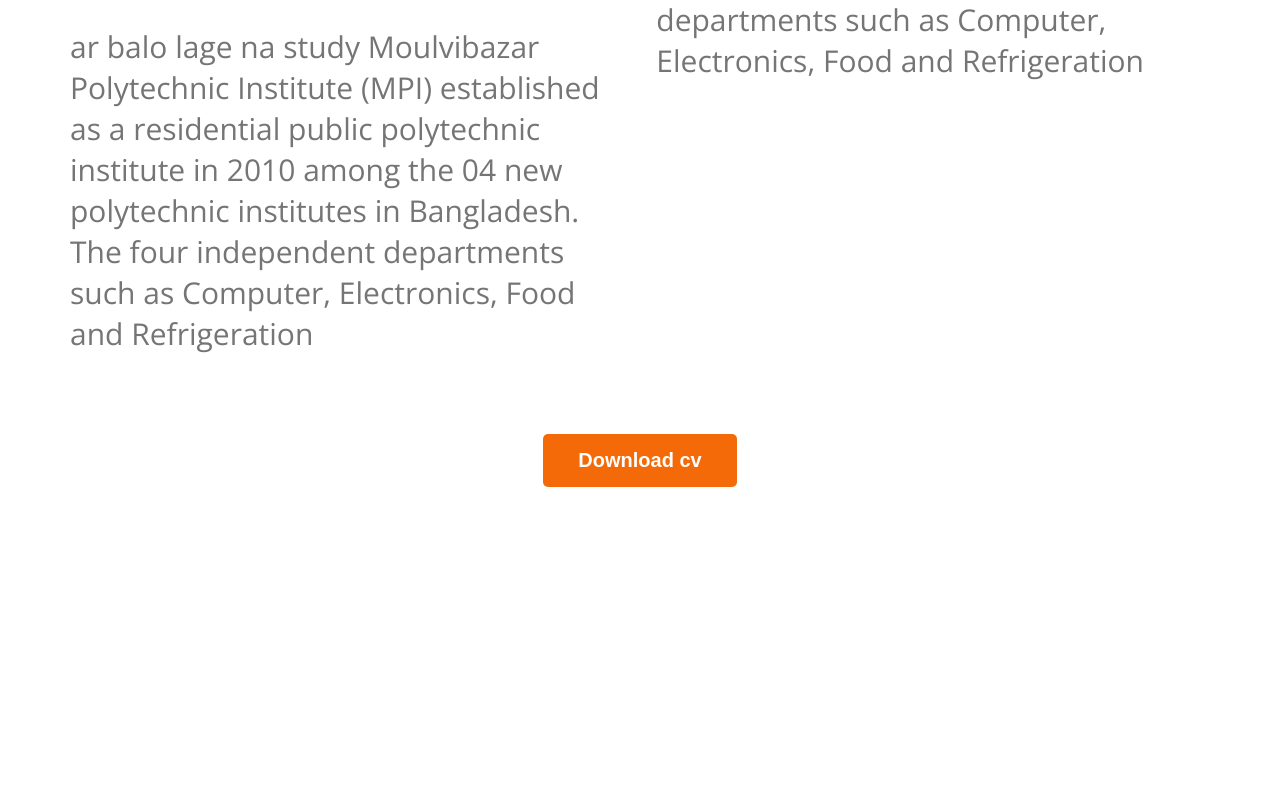
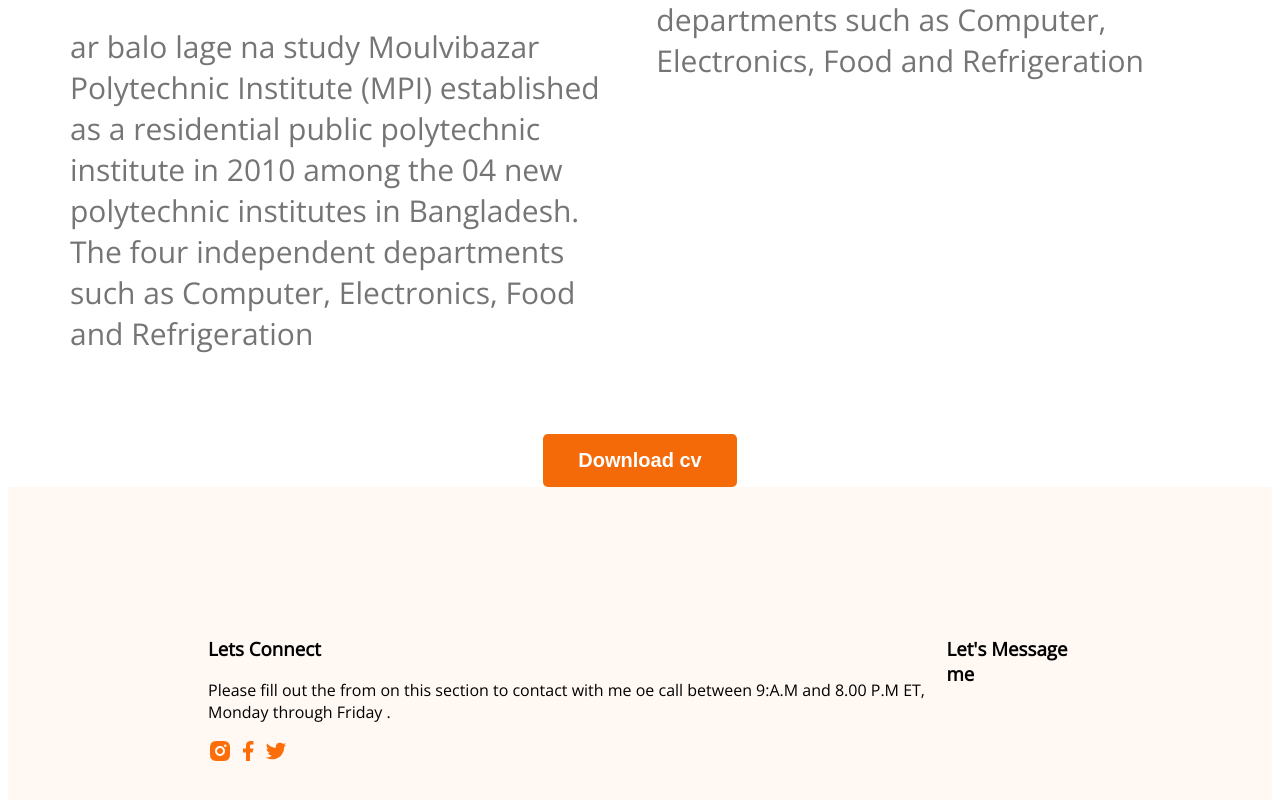
Before and after one commit to farhan-ahmed-abujar/web-developer-protfolio, a plain HTML site: page index.html in a window 1280 px wide. Shown: the part 3846-4646 px from the top of the page. Before the commit the page ends 4341 px from the top, so only its background shows below. Drawn offline with nearby package versions, Linux system fonts and the light colour scheme.

Commit message:
footer content creat

```diff
--- a/index.html
+++ b/index.html
@@ -164,7 +164,23 @@
         </div>
     </section>
     </main>
-    <footer>
+    <footer class="footer">
+       <div class="footer-column">
+        <h3 class="section-title">Lets Connect</h3>
+        <p class="section-description">
+          Please fill out the from on this section to contact
+          with me oe call between 9:A.M and 8.00 P.M ET,
+          Monday through Friday .
+        </p>
+        <div class="social-links">
+            <a href=""><img src="img/insta.png" alt=""></a>
+            <a href=""><img src="img/facebook.png" alt=""></a>
+            <a href=""><img src="img/twitter (1).png" alt=""></a>
+        </div>
+       </div>
+        <div class="footer-column">
+          <h3 class="section-title">Let's Message me</h3>
+        </div>
  </footer>
 </body>
 </html>
--- a/styles/wev.css
+++ b/styles/wev.css
@@ -175,3 +175,10 @@ width: 500px;
         text-align: center;
         margin-top: 50px;
     }
+    /* fotter styles */
+
+    .footer{
+        display: flex;
+        background: #FFF8F3;
+        padding: 130px 200px;
+    }
```
Also changed, not shown: img/facebook.png (added), img/twitter (1).png (added).
